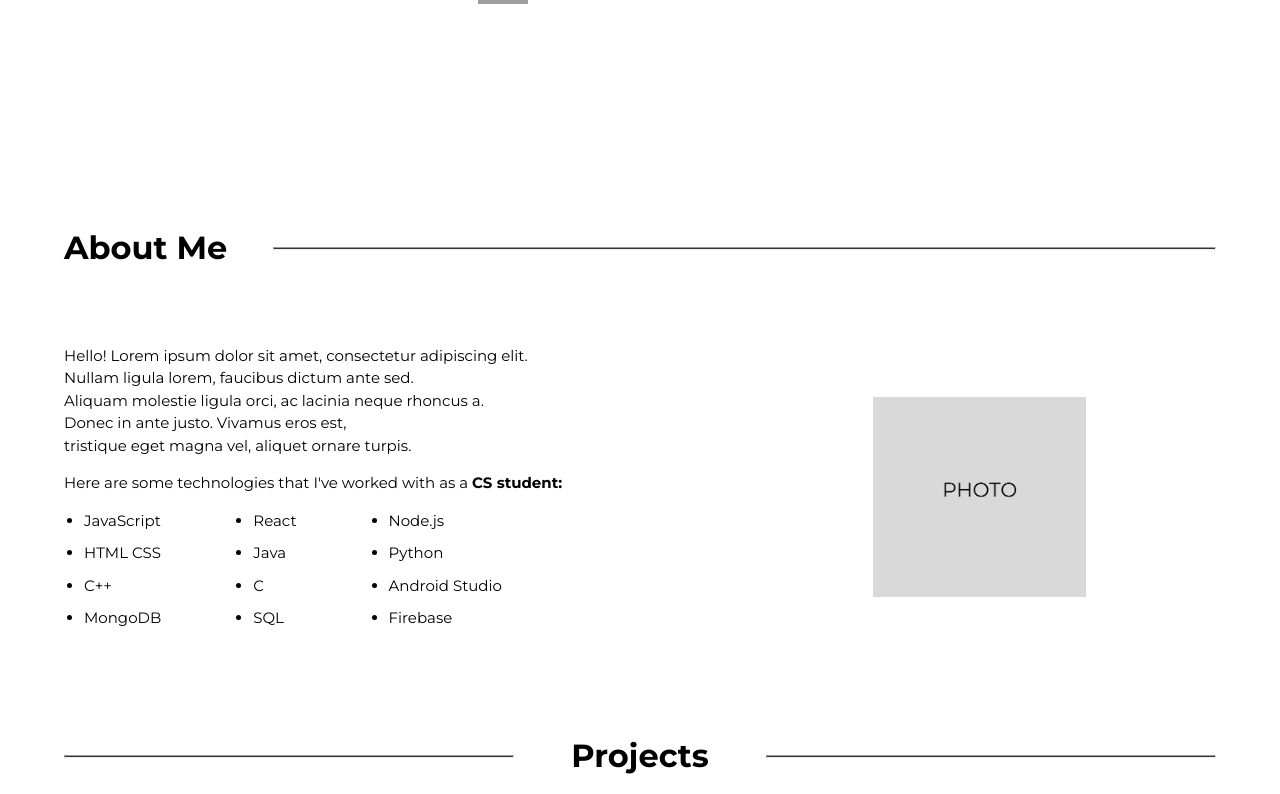
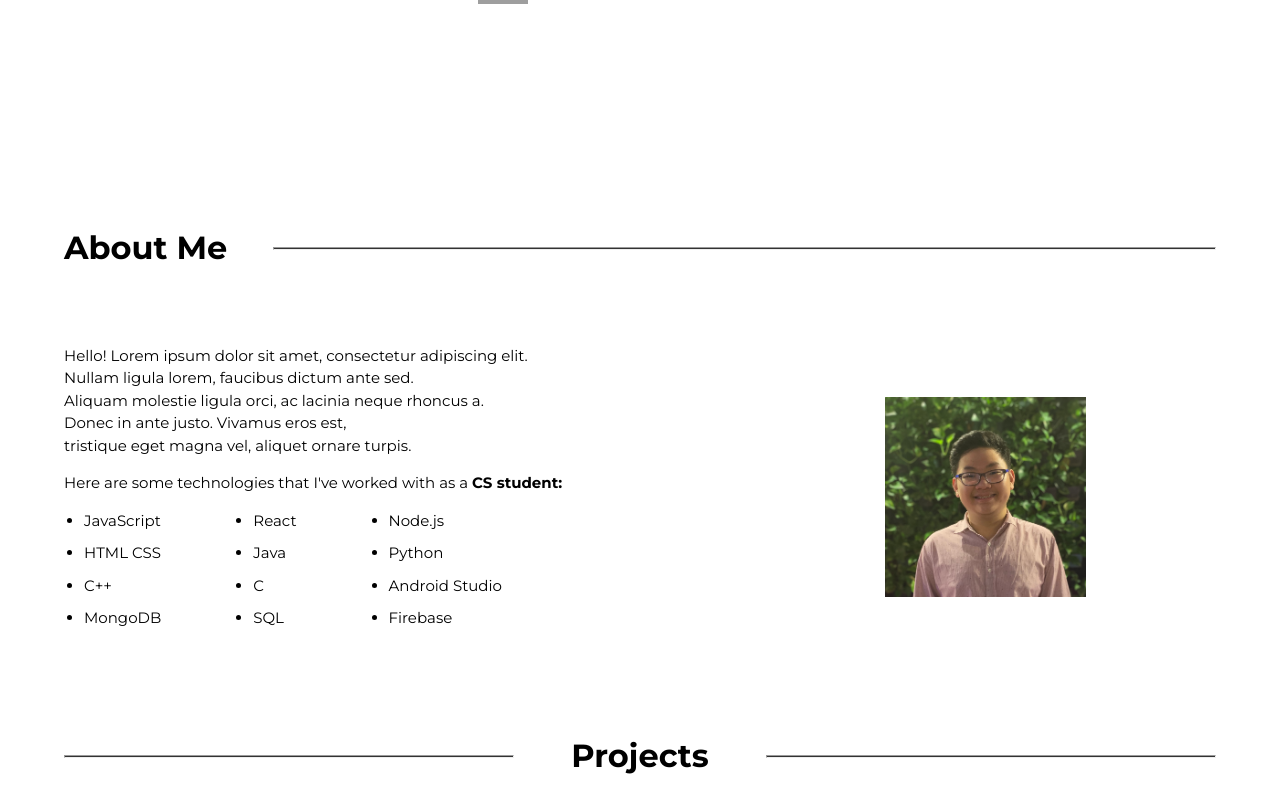
Before and after one commit to sadlifeeee/MyPortfolio-Website, a React (Vite) app: page / in a window 1280 px wide. Shown: the part 456-1250 px from the top of the page. Built offline with nearby package versions, Linux system fonts and the light colour scheme; grey boxes are pictures that could not be loaded.

Commit message:
Added Photo on About

```diff
--- a/src/components/About.jsx
+++ b/src/components/About.jsx
@@ -3,6 +3,7 @@ import '../css/About.css'
 import examplePersonPhoto from '../assets/examplePersonPhoto.png'
 import AOS from 'aos'
 import 'aos/dist/aos.css'
+import aboutImage from '../assets/aboutImage.jpg'
 
 function About() {
 
@@ -50,7 +51,7 @@ function About() {
 
                 </div>
 
-                <img src = {examplePersonPhoto} id = "aboutPhoto"/>
+                <img src = {aboutImage} id = "aboutPhoto"/>
             </div>
 
 
```
Also changed, not shown: src/assets/aboutImage.jpg (added).
